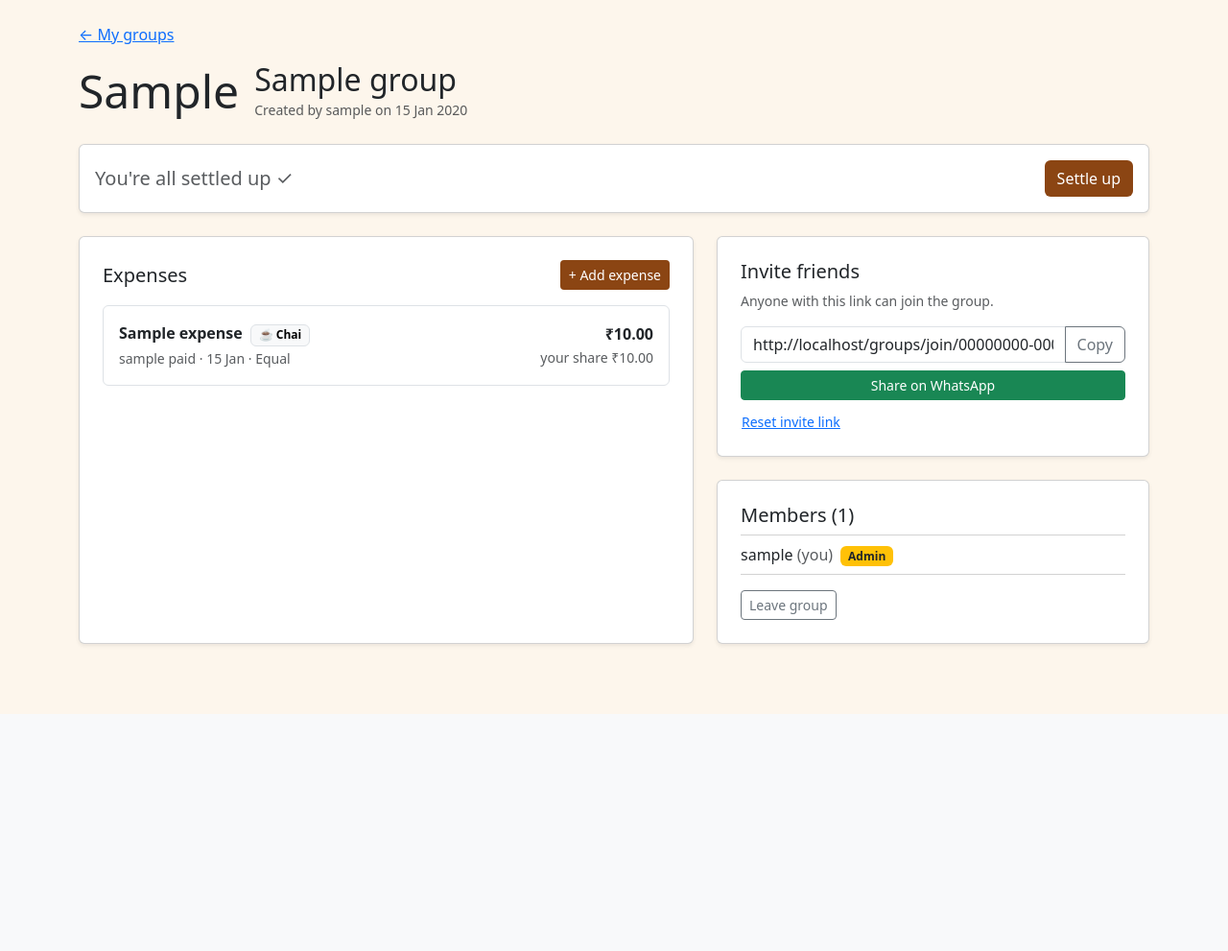
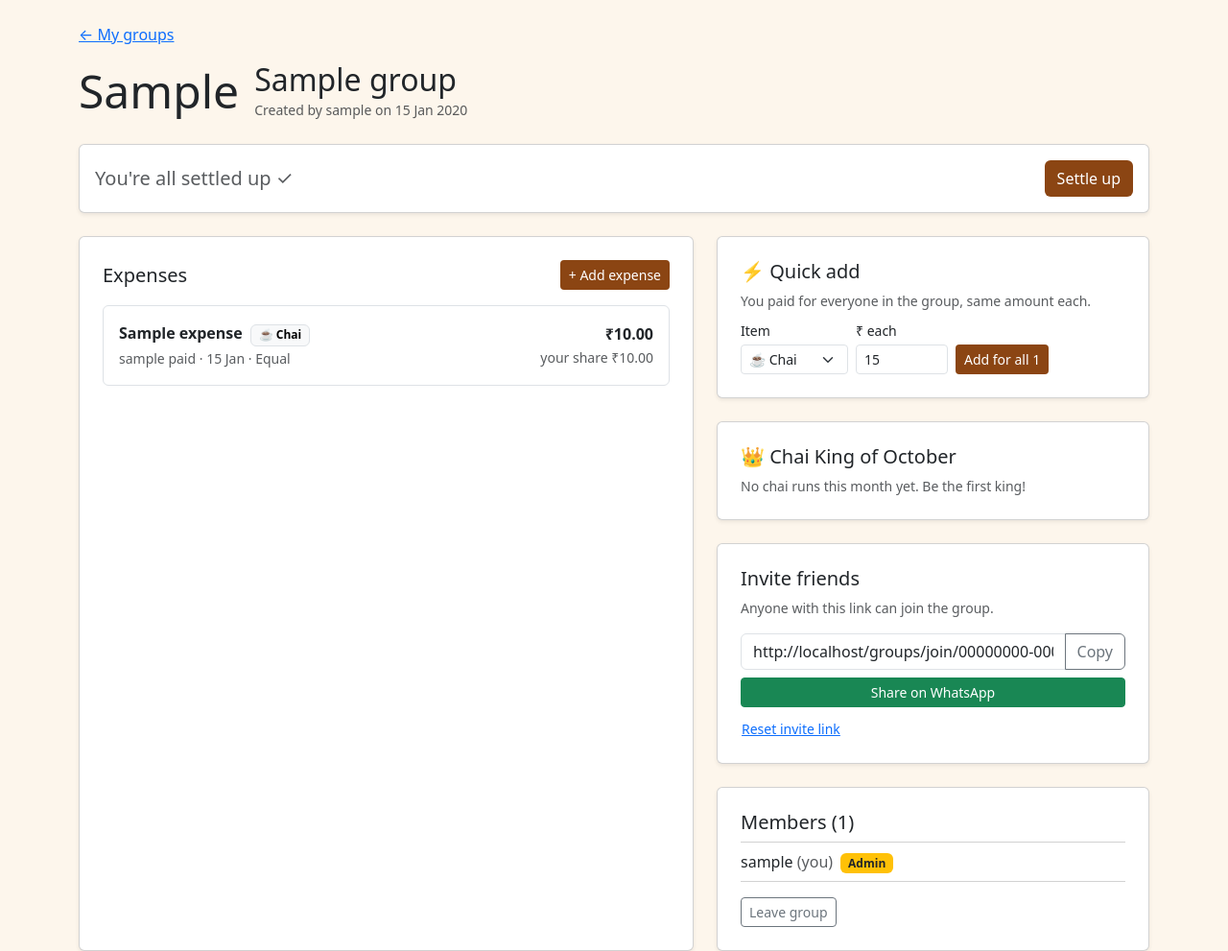
Before and after one commit to aditi0319/tapritab, a Django app: page /groups/1/ in a window 1280 px wide. Shown: the part 56-1047 px from the top of the page at 96% size. Before the commit the page ends 800 px from the top, so only its background shows below. Run offline with Django 5.2, Linux system fonts and the light colour scheme; a user stored in the database is signed in; tables that the repository leaves empty hold one stand-in row (values such as "Sample post"); data that the repository does not hold is empty.

Commit message:
Add dashboard, Quick Add and monthly Chai King leaderboard

```diff
--- a/expenses/forms.py
+++ b/expenses/forms.py
@@ -1,9 +1,9 @@
 from decimal import Decimal
-from .models import Expense, Settlement
+
 from django import forms
 from django.contrib.auth import get_user_model
 
-from .models import Expense
+from .models import Expense, Settlement
 from .services import calculate_splits
 
 User = get_user_model()
@@ -108,3 +108,16 @@ class SettlementForm(forms.ModelForm):
             if self.user not in (payer, receiver):
                 raise forms.ValidationError('You can only record payments you made or received.')
         return cleaned
+
+
+class QuickAddForm(forms.Form):
+    ITEM_CHOICES = [
+        (Expense.Category.CHAI, '☕ Chai'),
+        (Expense.Category.SNACKS, '🥟 Snacks'),
+    ]
+
+    item = forms.ChoiceField(choices=ITEM_CHOICES, initial=Expense.Category.CHAI)
+    amount_each = forms.DecimalField(
+        label='₹ each', min_value=Decimal('1'), max_value=Decimal('10000'),
+        max_digits=7, decimal_places=2, initial=Decimal('15'),
+    )
--- a/expenses/services.py
+++ b/expenses/services.py
@@ -1,7 +1,9 @@
 from decimal import ROUND_DOWN, Decimal
 
 from django.contrib.auth import get_user_model
-from django.db.models import Sum
+from django.db.models import Count, Sum
+
+from groups.models import Group
 
 from .models import Expense, ExpenseSplit, Settlement
 
@@ -91,3 +93,48 @@ def simplify_debts(balances):
         if creditors[j][0] == 0:
             j += 1
     return payments
+
+
+def get_chai_kings(group, today, limit=3):
+    """Top chai buyers in this group for the current month."""
+    return list(
+        Expense.objects
+        .filter(group=group, category=Expense.Category.CHAI,
+                date__year=today.year, date__month=today.month)
+        .values('paid_by__username')
+        .annotate(runs=Count('id'), total=Sum('amount'))
+        .order_by('-runs', '-total')[:limit]
+    )
+
+
+def get_dashboard(user):
+    """Everything the home dashboard shows for one user."""
+    groups = Group.objects.filter(memberships__user=user).order_by('-created_at')
+    rows = []
+    total_owed_to_me = Decimal('0.00')
+    total_i_owe = Decimal('0.00')
+    for group in groups:
+        balance = get_group_balances(group).get(user, Decimal('0.00'))
+        rows.append({'group': group, 'balance': balance, 'abs_balance': abs(balance)})
+        if balance > 0:
+            total_owed_to_me += balance
+        else:
+            total_i_owe += -balance
+
+    recent_expenses = (
+        Expense.objects
+        .filter(group__in=groups)
+        .select_related('group', 'paid_by')
+        .order_by('-created_at')[:8]
+    )
+    pending_to_confirm = Settlement.objects.filter(
+        receiver=user, status=Settlement.Status.PENDING,
+    ).select_related('payer', 'group')
+
+    return {
+        'group_rows': rows,
+        'total_owed_to_me': total_owed_to_me,
+        'total_i_owe': total_i_owe,
+        'recent_expenses': recent_expenses,
+        'pending_to_confirm': pending_to_confirm,
+    }
--- a/expenses/urls.py
+++ b/expenses/urls.py
@@ -7,6 +7,7 @@ app_name = 'expenses'
 urlpatterns = [
     path('<int:group_id>/expenses/new/', views.expense_create, name='create'),
     path('<int:group_id>/expenses/<int:expense_id>/delete/', views.expense_delete, name='delete'),
+    path('<int:group_id>/expenses/quick/', views.quick_add, name='quick_add'),
     path('<int:group_id>/settle/', views.settle_up, name='settle_up'),
     path('<int:group_id>/settle/record/', views.settlement_create, name='settlement_create'),
     path('<int:group_id>/settle/<int:settlement_id>/confirm/', views.settlement_confirm, name='settlement_confirm'),
--- a/groups/views.py
+++ b/groups/views.py
@@ -8,10 +8,19 @@ from django.shortcuts import get_object_or_404, redirect, render
 from django.urls import reverse
 from django.views.decorators.http import require_POST
 
-from expenses.services import get_group_balances
+from django.utils import timezone
+
+from expenses.forms import QuickAddForm
+from expenses.services import get_chai_kings, get_dashboard, get_group_balances
 
 from .forms import GroupForm
 from .models import Group, Membership
+
+
+def home(request):
+    if not request.user.is_authenticated:
+        return render(request, 'home.html')
+    return render(request, 'dashboard.html', get_dashboard(request.user))
 
 
 def get_membership_or_404(user, group_id):
@@ -66,6 +75,7 @@ def group_detail(request, group_id):
         .prefetch_related('splits__user')
     )
     balances = get_group_balances(group)
+    today = timezone.localdate()
     invite_url = request.build_absolute_uri(
         reverse('groups:join', kwargs={'invite_code': group.invite_code})
     )
@@ -77,6 +87,9 @@ def group_detail(request, group_id):
         'my_balance_abs': abs(balances.get(request.user, 0)),
         'is_admin': membership.role == Membership.Role.ADMIN,
         'invite_url': invite_url,
+        'quick_add_form': QuickAddForm(),
+        'chai_kings': get_chai_kings(group, today),
+        'month_name': today.strftime('%B'),
     })
 
 
--- a/tapritab_project/urls.py
+++ b/tapritab_project/urls.py
@@ -2,15 +2,16 @@ from django.conf import settings
 from django.conf.urls.static import static
 from django.contrib import admin
 from django.urls import include, path
-from django.views.generic import TemplateView
+
+from groups.views import home
 
 urlpatterns = [
     path('admin/', admin.site.urls),
     path('accounts/', include('django.contrib.auth.urls')),
     path('accounts/', include('accounts.urls')),
-    path('groups/',include('groups.urls')),
+    path('groups/', include('groups.urls')),
     path('groups/', include('expenses.urls')),
-    path('', TemplateView.as_view(template_name='home.html'), name='home'),
+    path('', home, name='home'),
 ]
 
 if settings.DEBUG:
--- a/templates/groups/group_detail.html
+++ b/templates/groups/group_detail.html
@@ -25,7 +25,7 @@
 
 <div class="row g-4">
     <div class="col-md-7">
-               <div class="card shadow-sm p-4 h-100">
+        <div class="card shadow-sm p-4 h-100">
             <div class="d-flex justify-content-between align-items-center mb-3">
                 <h5 class="mb-0">Expenses</h5>
                 <a class="btn btn-chai btn-sm" href="{% url 'expenses:create' group.id %}">+ Add expense</a>
@@ -82,6 +82,44 @@
     </div>
 
     <div class="col-md-5">
+        <div class="card shadow-sm p-4 mb-4">
+            <h5>⚡ Quick add</h5>
+            <p class="small text-muted mb-2">You paid for everyone in the group, same amount each.</p>
+            <form method="post" action="{% url 'expenses:quick_add' group.id %}" class="d-flex gap-2 align-items-end">
+                {% csrf_token %}
+                <div>
+                    <label class="form-label small mb-1" for="{{ quick_add_form.item.id_for_label }}">Item</label>
+                    <select name="item" id="{{ quick_add_form.item.id_for_label }}" class="form-select form-select-sm">
+                        {% for value, label in quick_add_form.fields.item.choices %}
+                            <option value="{{ value }}">{{ label }}</option>
+                        {% endfor %}
+                    </select>
+                </div>
+                <div style="width: 6rem;">
+                    <label class="form-label small mb-1" for="{{ quick_add_form.amount_each.id_for_label }}">₹ each</label>
+                    <input type="number" name="amount_each" id="{{ quick_add_form.amount_each.id_for_label }}"
+                           class="form-control form-control-sm" value="15" min="1" max="10000" step="0.01" required>
+                </div>
+                <button class="btn btn-chai btn-sm" type="submit">Add for all {{ members|length }}</button>
+            </form>
+        </div>
+
+        <div class="card shadow-sm p-4 mb-4">
+            <h5>👑 Chai King of {{ month_name }}</h5>
+            {% if chai_kings %}
+                <ol class="mb-0 ps-3">
+                    {% for king in chai_kings %}
+                        <li class="{% if forloop.first %}fw-bold{% endif %}">
+                            {{ king.paid_by__username }}{% if forloop.first %} 👑{% endif %}
+                            <span class="text-muted small">· {{ king.runs }} chai run{{ king.runs|pluralize }} · ₹{{ king.total }}</span>
+                        </li>
+                    {% endfor %}
+                </ol>
+            {% else %}
+                <p class="small text-muted mb-0">No chai runs this month yet. Be the first king!</p>
+            {% endif %}
+        </div>
+
         <div class="card shadow-sm p-4 mb-4">
             <h5>Invite friends</h5>
             <p class="small text-muted">Anyone with this link can join the group.</p>
```
Also changed, not shown: expenses/views.py (+39 -1 lines), templates/dashboard.html (added, +83 -0 lines), tapritab_project/settings.py (line endings or trailing spaces).
